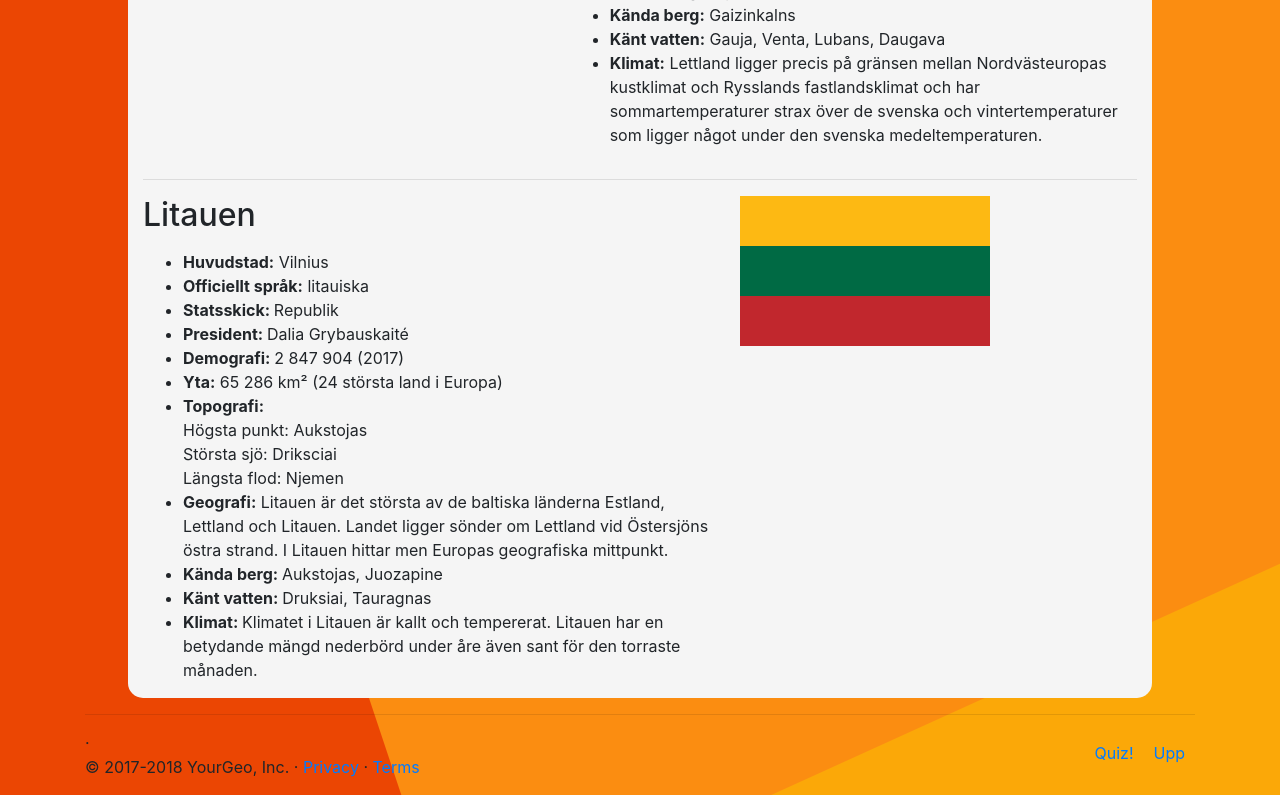
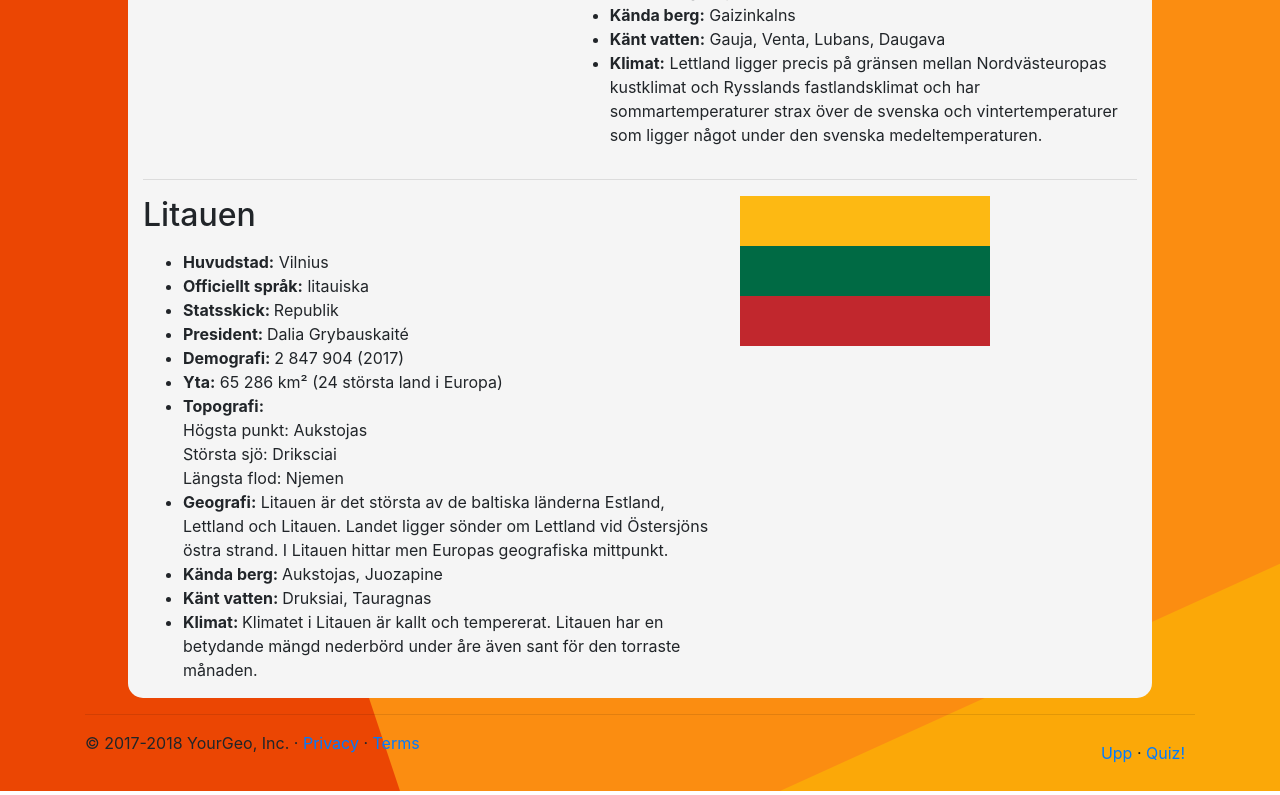
Before and after one commit to AmirTroche/GEO, a plain HTML site: page views/north_facts.html in a window 1280 px wide. Shown: the part 5809-6604 px from the top of the page. Drawn offline with nearby package versions, Linux system fonts and the light colour scheme; files whose address does not match are found by name.

Commit message:
punkt hamna fel, hoppas på rätt nu

```diff
--- a/views/north_facts.html
+++ b/views/north_facts.html
@@ -360,7 +360,7 @@
         <!-- FOOTER -->
         <footer class="container">
             <hr class="featurette-divider">
-            <p class="float-right"><a href="north_facts">Upp</a></p> &middot; <p class="float-right"><a href="north_quiz">Quiz!</a></p>
+            <p class="float-right"><a href="north_facts">Upp</a> &middot; <a href="north_quiz">Quiz!</a></p>
             <p>&copy; 2017-2018 YourGeo, Inc. &middot; <a href="#">Privacy</a> &middot; <a href="#">Terms</a></p>
         </footer>
         <!-- Bootstrap core JavaScript
```
